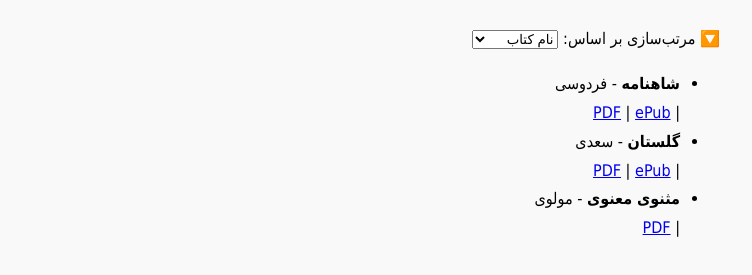
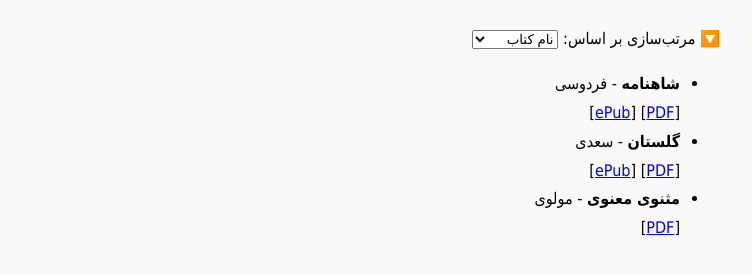
Before and after one commit to ProjectGutenbergIran/ProjectGutenbergIran.github.io, a plain HTML site: page index.html in a window 1280 px wide. Shown: the part 309-584 px from the top of the page, without its empty margins (520-1272 px from the left). Drawn offline with Linux system fonts and the light colour scheme.

Commit message:
Modify HTML link format

```diff
--- a/index.html
+++ b/index.html
@@ -50,9 +50,9 @@
                 li.innerHTML = `
                     <strong>${book.title}</strong> - ${book.author}
                     <br>
-                    ${book.formats.scannedpdf ? `| <a href="${book.formats.scannedpdf}">Scanned PDF</a>` : ""}
-                    ${book.formats.pdf ? `| <a href="${book.formats.pdf}">PDF</a>` : ""}
-                    ${book.formats.epub ? `| <a href="${book.formats.epub}">ePub</a>` : ""}
+                    ${book.formats.scannedpdf ? `[<a href="${book.formats.scannedpdf}">Scanned PDF</a>]` : ""}
+                    ${book.formats.pdf ? `[<a href="${book.formats.pdf}">PDF</a>]` : ""}
+                    ${book.formats.epub ? `[<a href="${book.formats.epub}">ePub</a>]` : ""}
                 `;
                 list.appendChild(li);
             });
```
